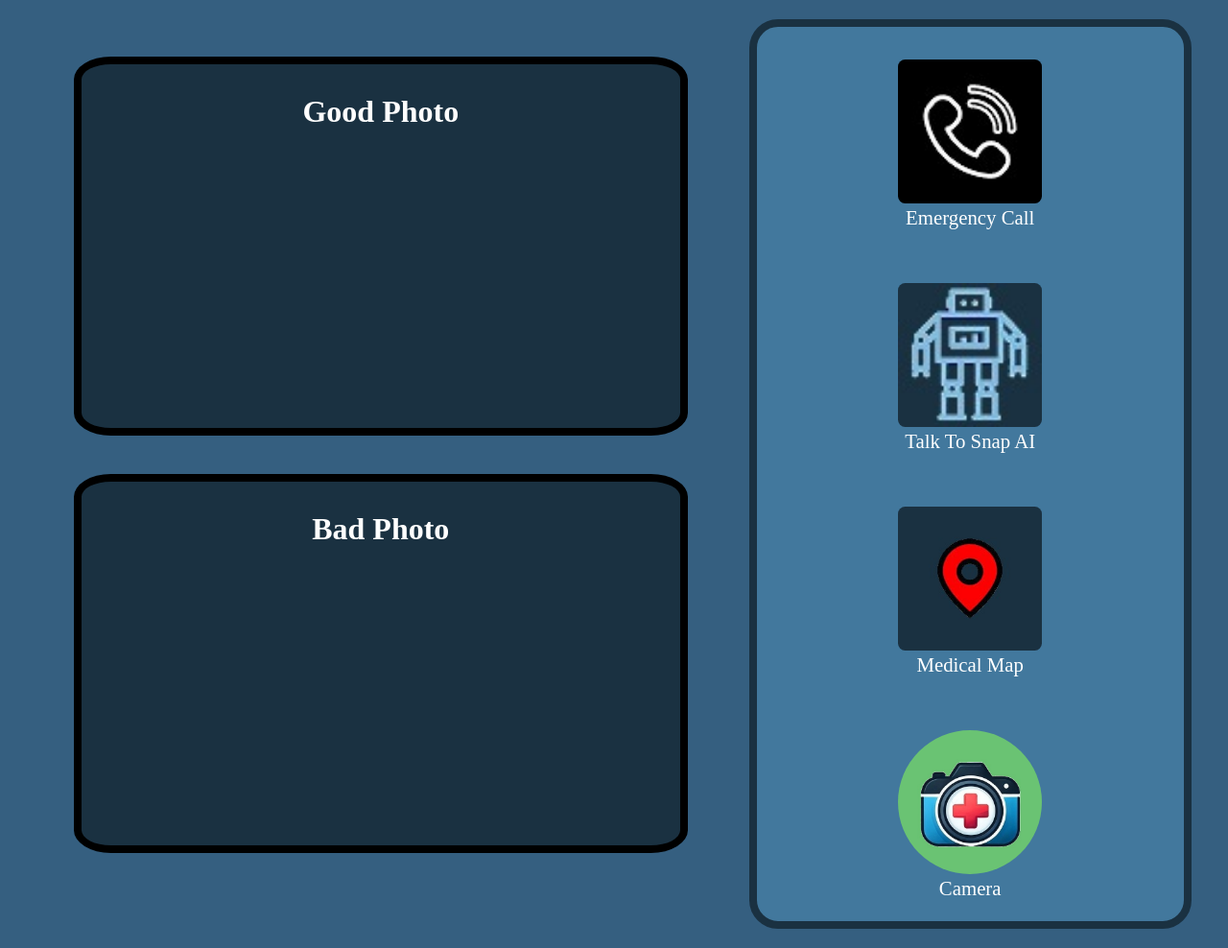
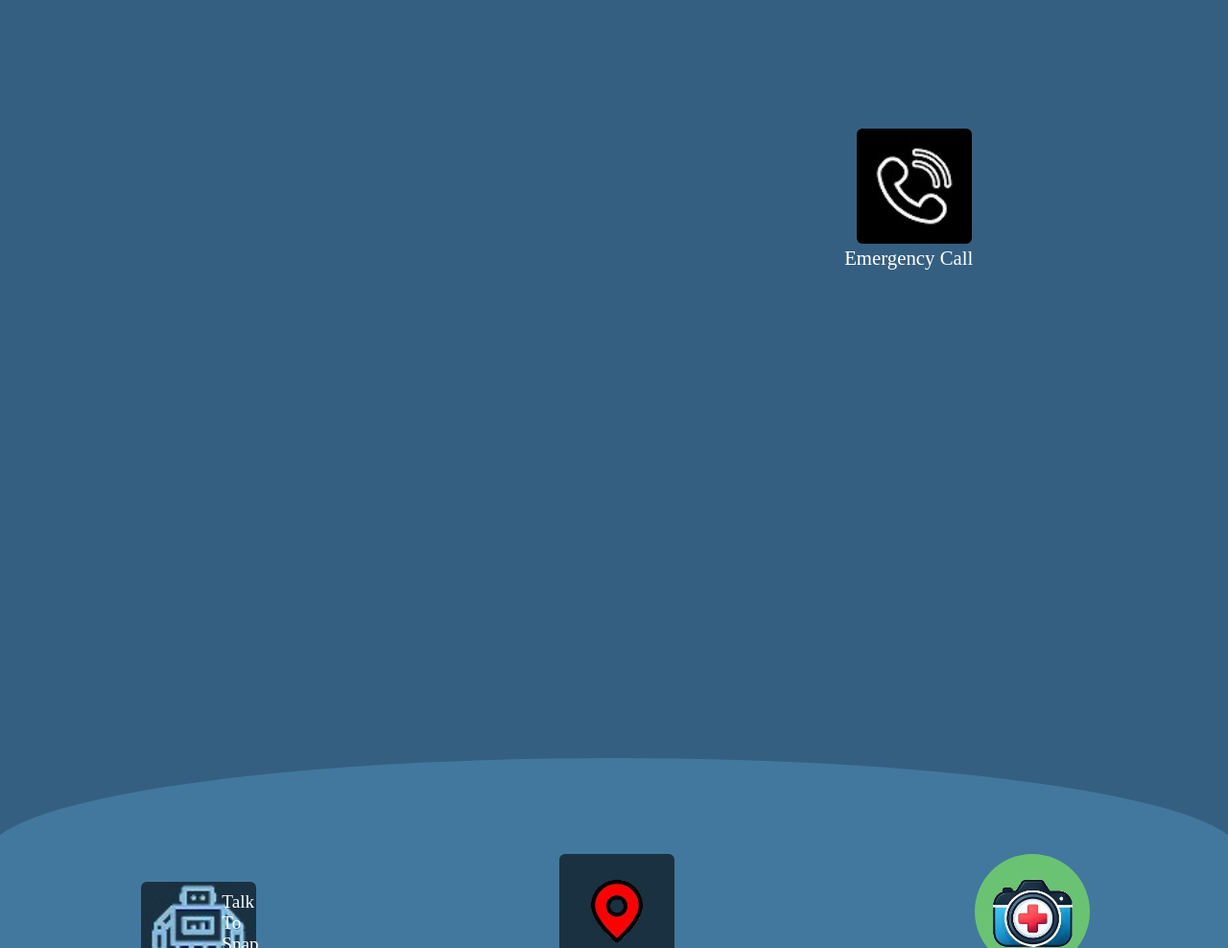
Before and after one commit to CookingGods/AXXESS_Hackthon_Project_2-17-2025, a Flask app: template templates/main.html in a window 1280 px wide. Shown: the whole page at 96% size. Run offline with Flask 3, Linux system fonts and the light colour scheme; the template is opened without the code that fills it, so the values that code supplies are empty.

Commit message:
Base for new design

```diff
--- a/templates/main.html
+++ b/templates/main.html
@@ -7,14 +7,13 @@
     <link rel="stylesheet" href="styles.css"/>
 </head>
 <body style="background-color:#355F80;">
+    <div class="ebutton">
+        <a href="index.html">
+            <button class="emergency_button"></button>
+        </a>
+        <div class="ebutton_writing">Emergency Call</div>
+    </div>
     <div class='mainbox'>
-        <div class="ebutton">
-            <a href="index.html">
-                <button class="emergency_button"></button>
-            </a>
-            <div class="ebutton_writing">Emergency Call</div>
-        </div>
-
         <div class="aibutton">
             <a href="Chatbot.html">
                 <button class="ai_button"></button>
@@ -37,12 +36,5 @@
         </div>
     </div>
 
-    <div class='gphoto'>
-        <h1>Good Photo</h1>
-    </div>
-
-    <div class='bphoto'>
-        <h1>Bad Photo</h1>
-    </div>
 </body>
 </html>
--- a/templates/styles.css
+++ b/templates/styles.css
@@ -1,35 +1,62 @@
-* {
-    box-sizing: border-box;
-    margin: 0;
-    height: 0;
-}
-
 .mainbox {
     background: #42789D;
     z-index: -1;
-    height: 96%;
-    width: 36%;
+    height: 36%;
+    width: 102%;
     position: fixed;
-    top: 2%;
-    right: 3%;
+    top: 80%;
+    left: -1%;
     border-radius: 30px;
     display: flex;
-    flex-direction: column;
+    flex-direction: row;  /* Keep buttons in a row */
     align-items: center;
     justify-content: space-around;
-    border: 8px solid #1A3141;
+    border-radius: 50%/100px 100px 0 0;
 }
 
-.camera_button,
-.map_button,
-.emergency_button,
-.ai_button {
-    width: 150px;
-    height: 150px;
+.aibutton, .mbutton, .cbutton {
+    display: flex;
+    flex-direction: column;  /* Ensures text is below the button */
+    align-items: center;
+    justify-content: center;
+}
+
+.map_button {
+    width: 120px;
+    height: 120px;
     background-size: cover;
     border: none;
     cursor: pointer;
-    margin-top: -55%;
+    margin-right: 10%;  /* Adjust margin for spacing */
+    order: 1;  /* Places it on the left side */
+}
+
+.ai_button {
+    width: 120px;
+    height: 120px;
+    background-size: cover;
+    border: none;
+    cursor: pointer;
+    margin-right: 10%;  /* Adjust margin for spacing */
+    order: 2;  /* Places it on the right side */
+}
+
+.camera_button {
+    width: 120px;
+    height: 120px;
+    background-size: cover;
+    border: none;
+    cursor: pointer;
+}
+
+.emergency_button {
+    width: 120px;
+    height: 120px;
+    background-size: cover;
+    border: none;
+    cursor: pointer;
+    margin-top: 10%;
+    margin-left: 70%;
 }
 
 .camera_button {
@@ -52,55 +79,30 @@
     border-radius: 5%;
 }
 
-.ebutton,
-.aibutton,
-.mbutton,
-.cbutton {
-    text-align: center;
-}
-
-.ebutton_writing,
-.aibutton_writing,
 .mapbutton_writing,
-.cambutton_writing {
+.cambutton_writing,
+.aibutton_writing {
     color: white;
     font-size: 130%;
 }
 
-.gphoto {
-    background: #1A3141;
-    height: 40%;
-    width: 50%;
-    position: fixed;
-    border-radius: 6%;
-    left: 6%;
-    top: 6%;
-    align-items: top;
-    display: flex;
-    justify-content: center;
-    border: 8px solid black;
+.mapbutton_writing {
+    margin-top: 10px;  /* Adjust spacing from button */
 }
 
-.gphoto h1 {
-    margin-top: 5%;
-    color: white;
+.cambutton_writing {
+    margin-top: 10px;  /* Adjust spacing from button */
 }
 
-.bphoto {
-    background: #1A3141;
-    height: 40%;
-    width: 50%;
-    position: fixed;
-    border-radius: 6%;
-    left: 6%;
-    top: 50%;
-    align-items: top;
-    display: flex;
-    justify-content: center;
-    border: 8px solid black;
+.ebutton_writing {
+    color: white;
+    margin-left: 69%;
+    font-size: 130%;
 }
 
-.bphoto h1 {
-    margin-top: 5%;
+.aibutton_writing {
     color: white;
+    margin-left: 70%;
+    font-size: 120%;
+    margin-top: -90%;
 }
```
